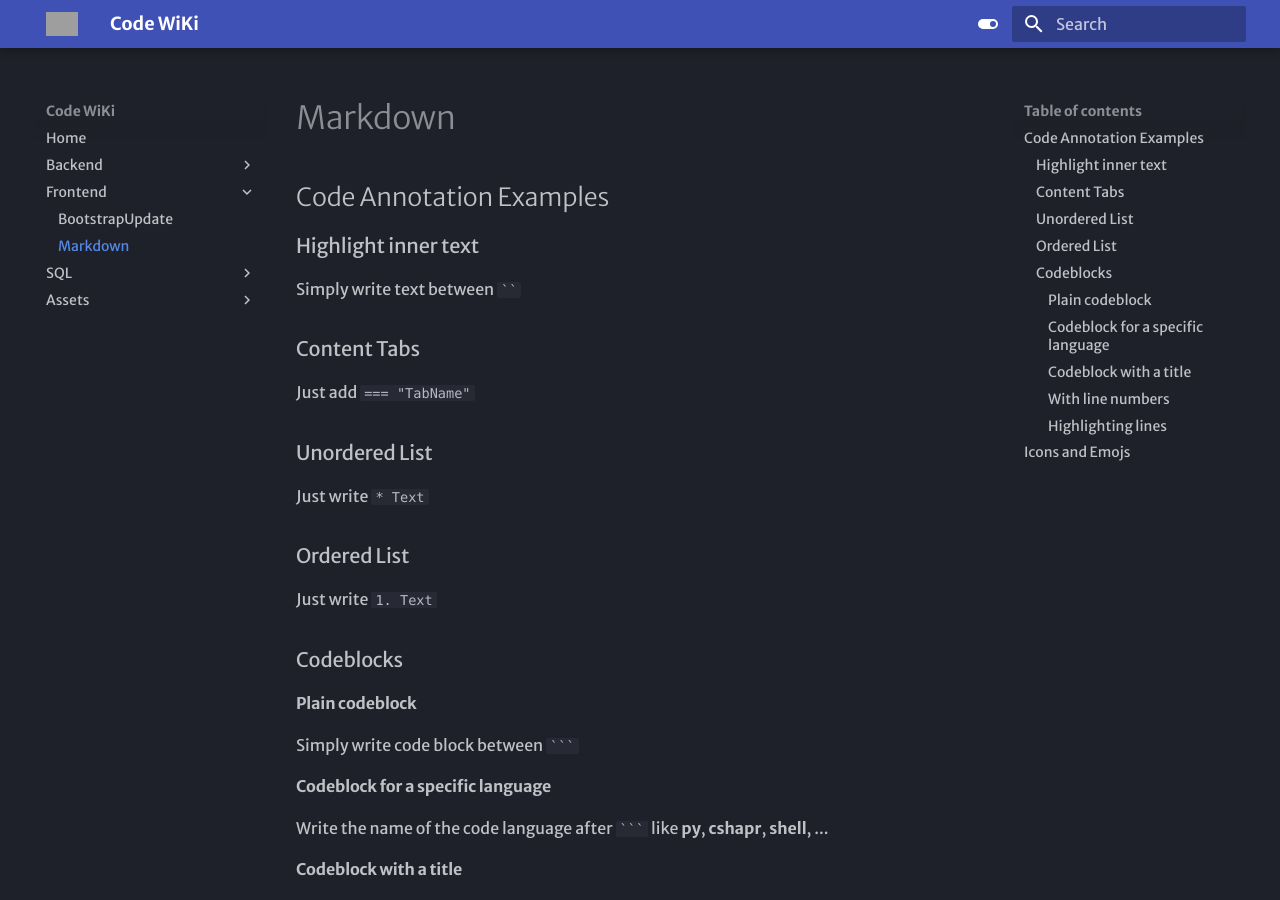
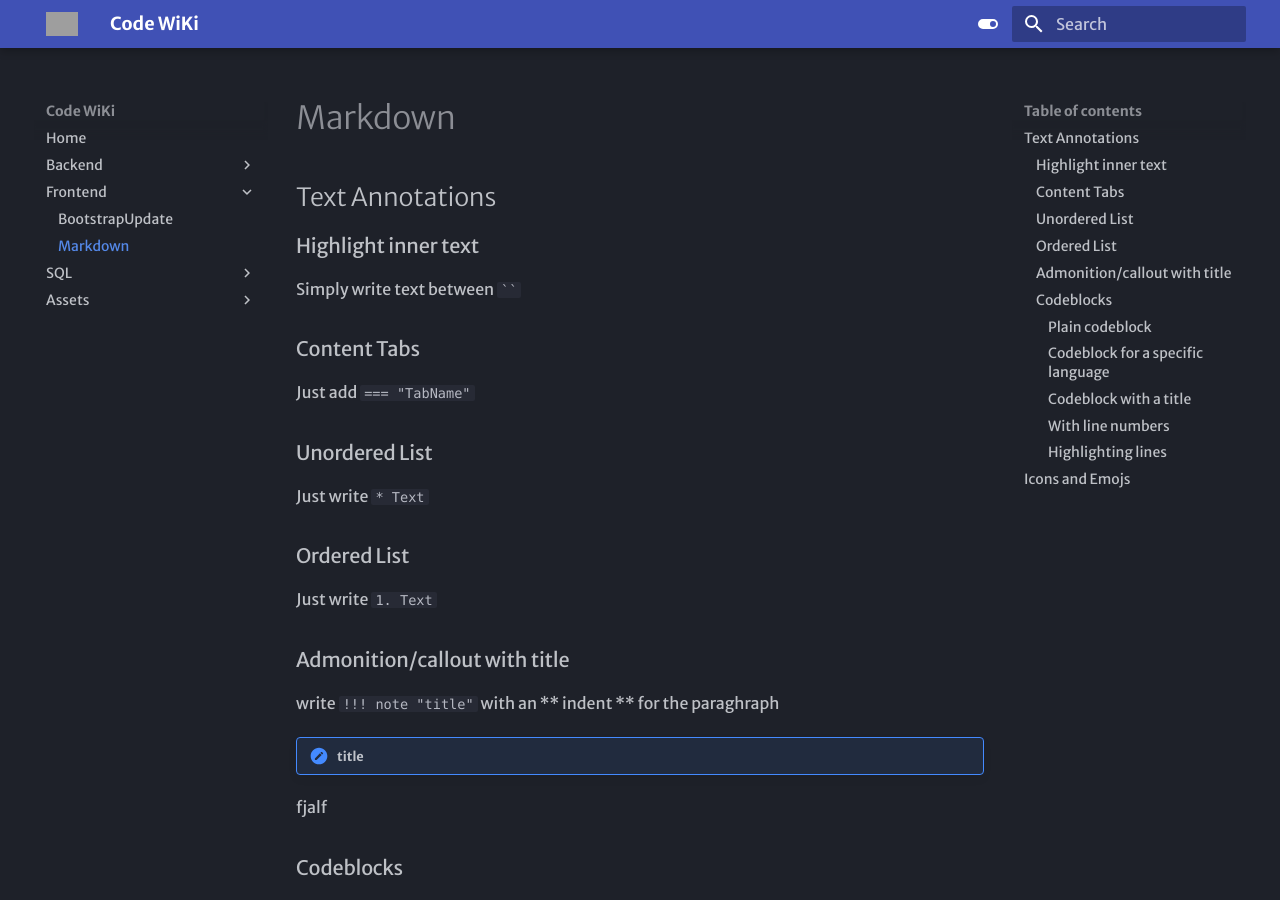
Before and after one commit to mkouhpayeh/code-wiki, an MkDocs documentation site: the page built from docs/Frontend/markdown.md, in a window 1280 px wide and 900 px high. Built offline with MkDocs 1.6.1 and Material for MkDocs 9.7.7, drawn with Linux system fonts in a browser that asks for light colours; emoji names are drawn with the system emoji font; some web fonts are replaced; grey boxes are pictures that could not be loaded.

Commit message:
Update markdown.md

```diff
--- a/docs/Frontend/markdown.md
+++ b/docs/Frontend/markdown.md
@@ -5,7 +5,7 @@ tags:
   - Documentation
 ---
 
-## Code Annotation Examples
+## Text Annotations
 
 ### Highlight inner text
 Simply write text between ` `` `
@@ -21,6 +21,12 @@ Just write ` * Text `
 
 ### Ordered List
 Just write ` 1. Text `
+
+### Admonition/callout with title
+write ` !!! note "title" ` with an ** indent ** for the paraghraph
+!!! note "title"
+  fjalf
+
 
 ### Codeblocks
 
```
